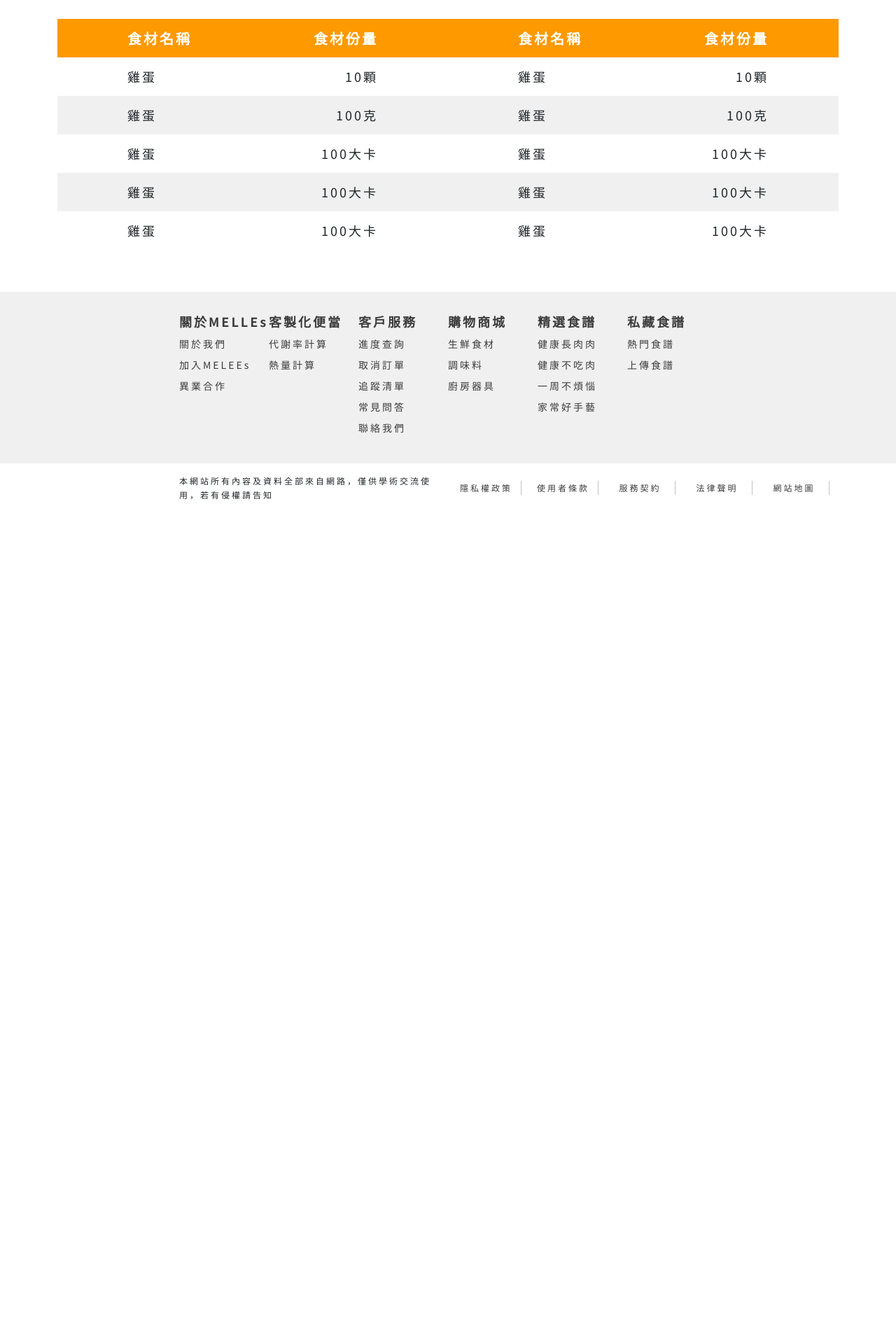
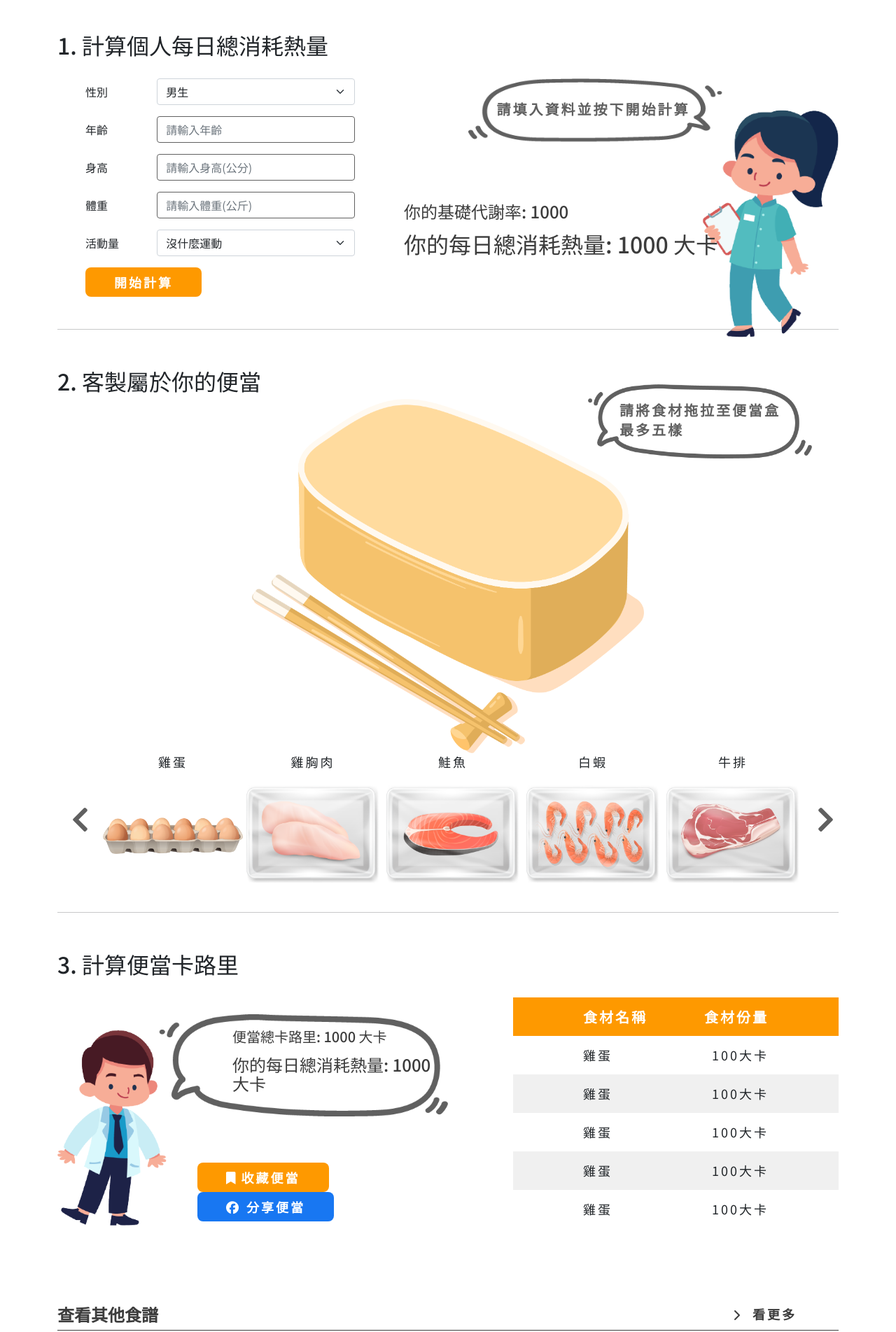
Before and after one commit to gemini497586/melees, a React (Create React App) app in the folder frontend/: page / in a window 1280 px wide. Shown: the part 77-1980 px from the top of the page at 70% size. Before the commit the page ends 809 px from the top, so only its background shows below. Built offline with nearby package versions, Linux system fonts and the light colour scheme.

Commit message:
修正Box

```diff
--- a/frontend/src/App.js
+++ b/frontend/src/App.js
@@ -1,33 +1,45 @@
 import './style/global.css'
+import Header from './component/Header'
+import Home from './pages/home/Home'
+import CardRecipe from './component/CardRecipe'
+import CardShopping from './component/CardShopping'
 import Login from './pages/member/Login'
 import Register from './pages/member/Register'
 import EditMemberInfo from './pages/member/EditMemberInfo'
 import EditPassword from './pages/member/EditPassword'
 import OrderList from './pages/member/OrderList'
-import FeatureIndex from './pages/feature/FeatureIndex'
 import MemberBox from './pages/member/MemberBox'
 import MemberFeature from './pages/member/MemberFeature'
+import FeatureIndex from './pages/feature/FeatureIndex'
+import MinorBar from './pages/member/component/MinorBar'
 import Tables from './component/Tables'
 import Box from './pages/box/Box'
 import Modal from './pages/box/Modal'
-import Home from './pages/home/Home'
 import SearchRecipe from './pages/search/SearchRecipe'
 import SearchMarket from './pages/search/SearchMarket'
-import Header from './component/Header'
-import MinorBar from './pages/member/component/MinorBar'
+import ProductDetails from './pages/market/ProductDetails'
+import CartDetail from './pages/market/CartDetail'
+import CardPrivateRecipe from './pages/private/component/CardPrivateRecipe'
+import PrivateRecipePhotoIntro from './pages/private/component/PrivateRecipePhotoIntro'
 import Footer from './component/Footer'
 
 function App() {
   return (
     <div className="App">
       <Header />
+      {/* <Home /> */}
+      {/* <CardRecipe />
+      <CardShopping /> */}
       {/* <Register/> */}
-      {/* <Home /> */}
       {/* <SearchRecipe /> */}
       {/* <SearchMarket /> */}
-      {/* <Box /> */}
+      <Box />
       {/* <Modal /> */}
-      <Tables />
+      {/* <Tables /> */}
+      {/* <CartDetail /> */}
+      {/* <CardPrivateRecipe />
+      <PrivateRecipePhotoIntro /> */}
+      {/* <ProductDetails /> */}
       {/* <MemberBox /> */}
       {/* <MemberFeature /> */}
       {/* <FeatureIndex /> */}
--- a/frontend/src/pages/box/Box.js
+++ b/frontend/src/pages/box/Box.js
@@ -4,6 +4,8 @@ import Input from './Input'
 import Food from './Food'
 import Modal from './Modal.js'
 import Table from '../../component/Table'
+import CardRecipe from '../../component/CardRecipe'
+import CardShopping from '../../component/CardShopping'
 import BoxUp from '../../images/box_up.png'
 import Woman from '../../images/box_woman.png'
 import Man from '../../images/box_man.png'
@@ -43,7 +45,13 @@ const foodList = [
     cal: 1234,
   },
 ]
-
+const unitList = [
+  { name: '雞蛋', unit: '100大卡' },
+  { name: '雞蛋', unit: '100大卡' },
+  { name: '雞蛋', unit: '100大卡' },
+  { name: '雞蛋', unit: '100大卡' },
+  { name: '雞蛋', unit: '100大卡' },
+]
 function Box() {
   const handleSubmit = (e) => {
     e.preventDefault()
@@ -112,7 +120,7 @@ function Box() {
         {/* 第三段 */}
         <div className="container b-step">
           <h4 className="b-title">3. 計算便當卡路里</h4>
-          <div className="d-flex justify-content-between ">
+          <div className="d-flex justify-content-between b-page3">
             {/* 左邊 */}
             <div className="col-12 col-md-6 b-page3-left">
               <div className="b-page3-image">
@@ -138,11 +146,14 @@ function Box() {
             </div>
 
             {/* 右邊 */}
-            <div className="col-12 col-md-5">
-              <Table />
+            <div className="col-12 col-md-5 b-page3-right">
+              <Table unitList={unitList} />
             </div>
           </div>
         </div>
+        <CardRecipe />
+        {/* <br /> */}
+        <CardShopping />
       </section>
     </>
   )
--- a/frontend/src/pages/box/Food.js
+++ b/frontend/src/pages/box/Food.js
@@ -7,7 +7,7 @@ function Food(props) {
     <>
       {foodList.map((v, i) => {
         return (
-          <div className="b-page2-card">
+          <div className="b-page2-card" key={i}>
             <p className="font-400M b-page2-foodtext">{v.name}</p>
             <div className="b-page2-food">
               <img src={v.image} alt="Egg" className="b-contain-fit" />
--- a/frontend/src/pages/box/Input.js
+++ b/frontend/src/pages/box/Input.js
@@ -10,10 +10,10 @@ function Input(props) {
   return (
     <>
       <div className="mb-3 row">
-        <label htmlFor="weight" className="col-sm-3 col-form-label">
+        <label htmlFor="weight" className="col-md-3 col-form-label">
           性別
         </label>
-        <div className="col-sm-9">
+        <div className="col-md-9">
           <select
             className="form-select"
             value={gender}
--- a/frontend/src/style/box.css
+++ b/frontend/src/style/box.css
@@ -120,6 +120,9 @@
 }
 
 /* 第三段 */
+.b-page3 {
+  padding-bottom: 100px;
+}
 .b-page3-left {
   position: relative;
 }
@@ -138,6 +141,9 @@
   position: absolute;
   bottom: 0px;
   left: 200px;
+}
+.b-page3-right {
+  height: 320px;
 }
 
 /* Modal */
```
